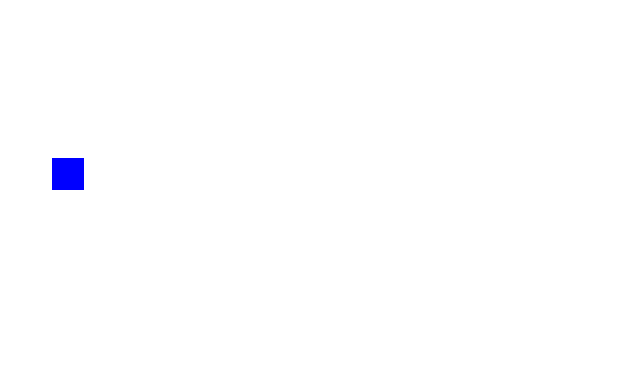
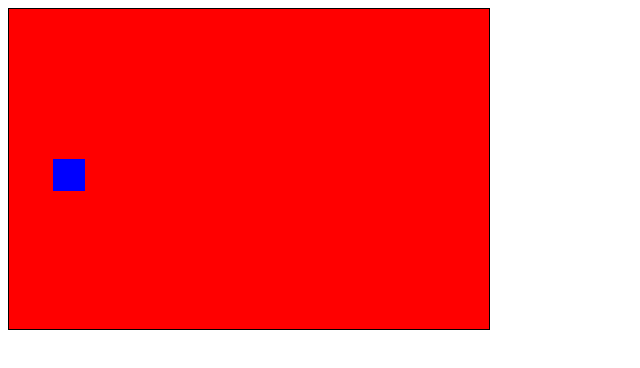
Before and after one commit to rtjoseph11/thrust-factory-server, a website: page public/index.html in a window 1280 px wide. Shown: the whole page, without its empty margins (0-640 px from the left). Drawn offline with Linux system fonts and the light colour scheme.

Commit message:
basic styling of canvas object

```diff
--- a/public/index.html
+++ b/public/index.html
@@ -5,6 +5,12 @@
         <script type="text/javascript">
             var THRUSTER = window.THRUSTER || {};
         </script>
+        <style type="text/css">
+            #game {
+                border: 1px solid #000;
+                background-color: red;
+            }
+        </style>
     </head>
     <body>
         <canvas id="game"></canvas>
```
